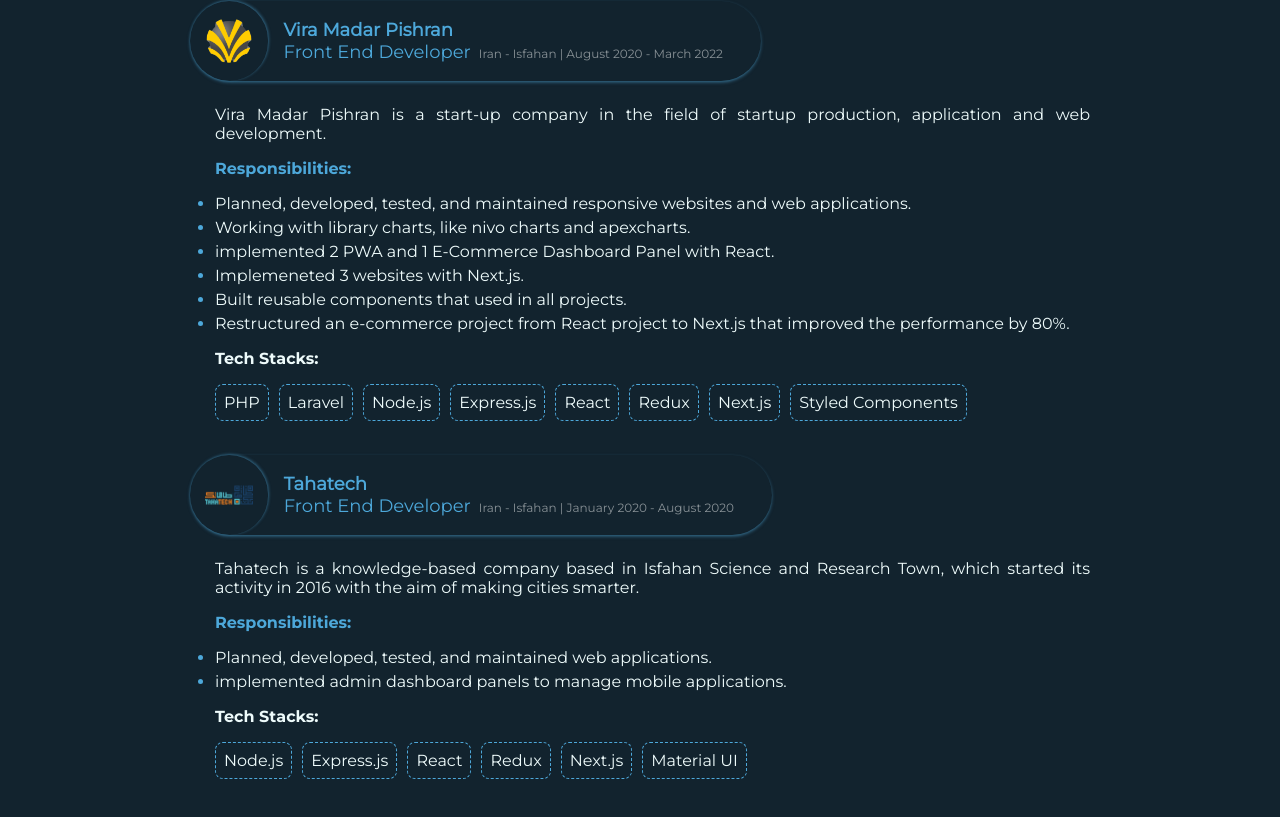
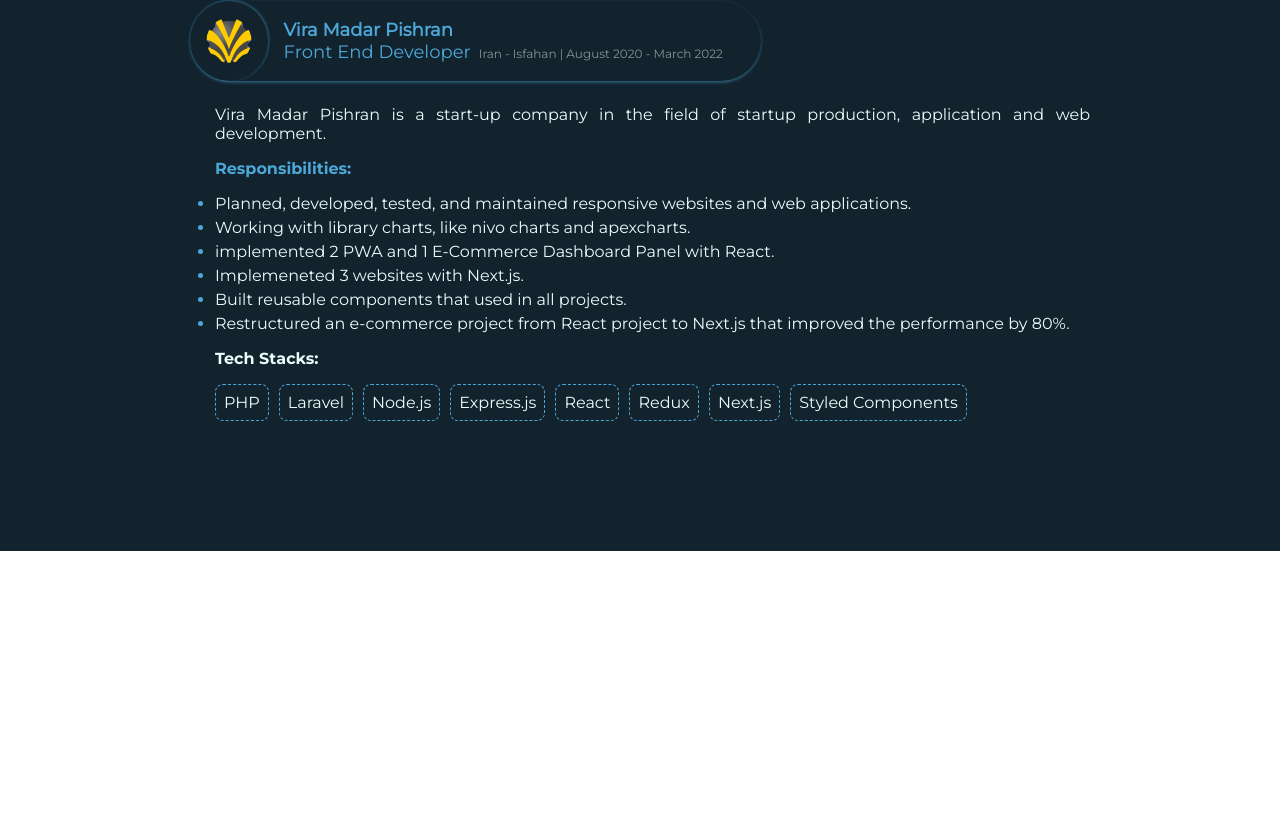
Before and after one commit to hesamZandian/hesamzandian.github.io, a React (Create React App) app: page / in a window 1280 px wide. Shown: the part 1779-2596 px from the top of the page. After the commit the page ends 2330 px from the top, so only its background shows below. Built offline with nearby package versions, Linux system fonts and the light colour scheme.

Commit message:
fix: change work experiences

```diff
--- a/src/constants/portfolioInfo.ts
+++ b/src/constants/portfolioInfo.ts
@@ -1,6 +1,5 @@
 import snappcarfix from "../assets/images/snappcarfix.png";
 import viramadarpishran from "../assets/images/viramadarpishran.png";
-import tahatech from "../assets/images/tahatech.png";
 
 export const portfolioInfo = {
     full_name: `Hesam Zandian`,
@@ -52,20 +51,5 @@
             `Restructured an e-commerce project from React project to Next.js that improved the performance by 80%.`
         ],
         tech_stacks: `PHP, Laravel, Node.js, Express.js, React, Redux, Next.js, Styled Components`
-    }, {
-        company_logo: tahatech,
-        company_name: `Tahatech`,
-        role: `Front End Developer`,
-        country: `Iran`,
-        city: `Isfahan`,
-        start_date: `January 2020`,
-        end_date: ` August 2020`,
-        company_description: `Tahatech is a knowledge-based company based in Isfahan Science and Research Town, which started its activity in
-        2016 with the aim of making cities smarter.`,
-        responsibilities: [
-            `Planned, developed, tested, and maintained web applications.`,
-            `implemented admin dashboard panels to manage mobile applications.`
-        ],
-        tech_stacks: `Node.js, Express.js, React, Redux, Next.js, Material UI`
     }],
 }
```
Also changed, not shown: 2 other files (tests, documents, lock files or other folders).
